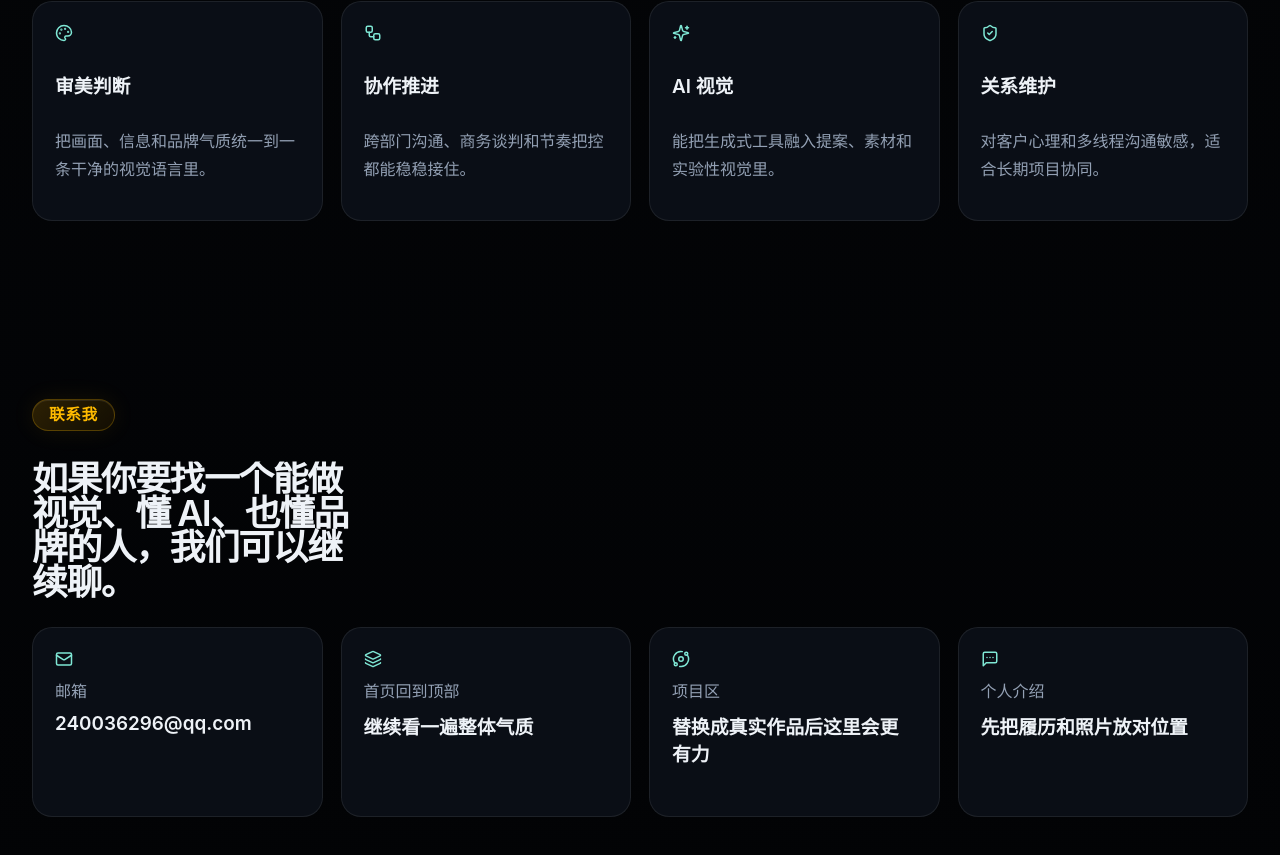
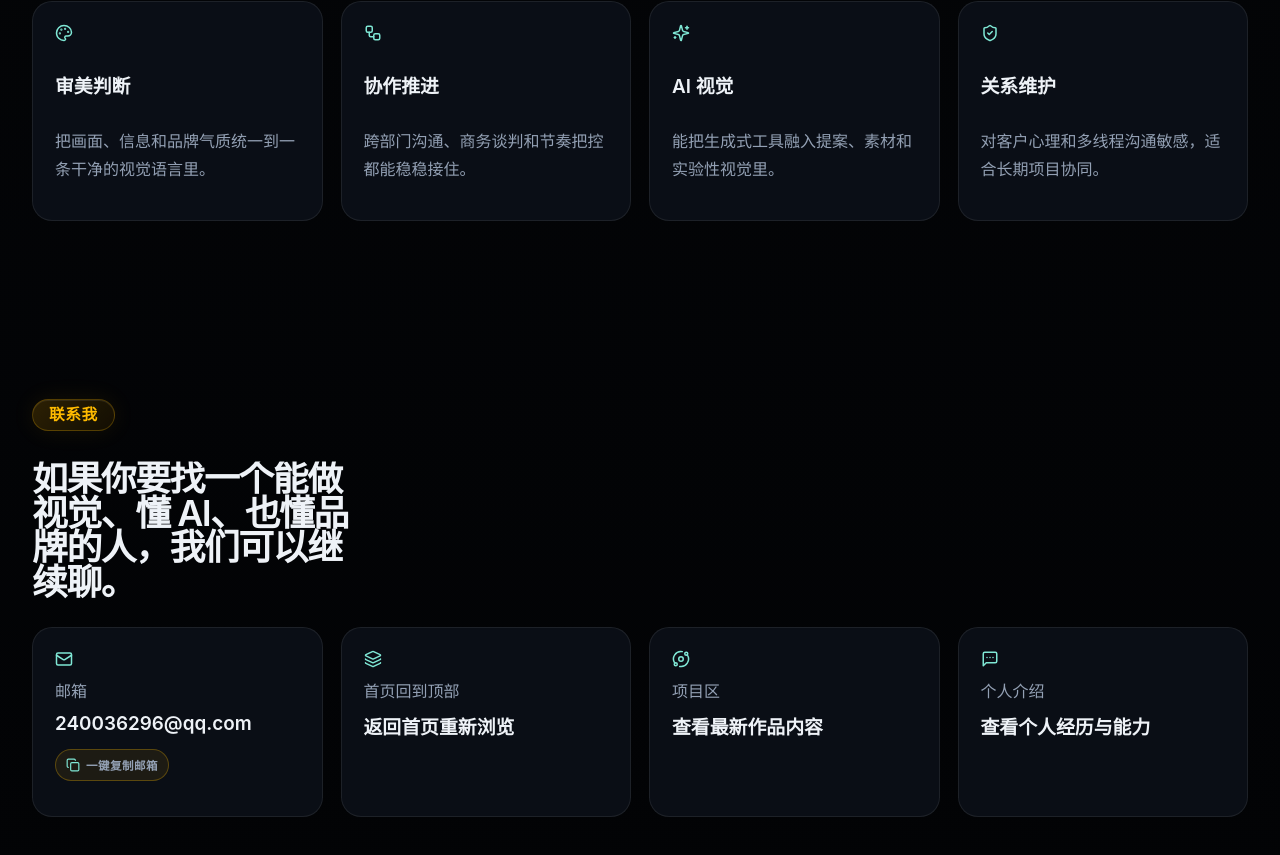
Before and after one commit to a2582337675-afk/ZHANG-ZIQING, a React (Vite) app: page / in a window 1280 px wide. Shown: the part 4575-5430 px from the top of the page. Built offline with nearby package versions, Linux system fonts and the light colour scheme.

Commit message:
修改文案+古风权谋视频

```diff
--- a/src/App.jsx
+++ b/src/App.jsx
@@ -1,6 +1,8 @@
 import { useEffect, useLayoutEffect, useMemo, useRef, useState } from 'react';
 import {
   ArrowUpRight,
+  Check,
+  Copy,
   Home,
   Images,
   Mail,
@@ -25,6 +27,7 @@ gsap.registerPlugin(ScrollTrigger);
 
 const heroVideos = ['/hero-video-01.mp4', '/hero-video-02.mp4', '/hero-video-03.mp4'];
 const postHeroParticleColors = ['#ffffff', '#ffffff'];
+const contactEmail = '240036296@qq.com';
 
 const navItems = [
   { label: '首页', href: '#home', icon: Home },
@@ -413,6 +416,10 @@ function StrengthCard({ icon: Icon, title, text }) {
 }
 
 function BorderGlowButton({ className = '', children, ...props }) {
+  return <GlowSurface className={className} {...props}>{children}</GlowSurface>;
+}
+
+function GlowSurface({ as: Tag = 'button', className = '', children, ...props }) {
   const glowRef = useRef(null);
 
   const setGlow = (x, y, opacity = '1') => {
@@ -446,8 +453,10 @@ function BorderGlowButton({ className = '', children, ...props }) {
     el.style.setProperty('--glow-opacity', '0');
   };
 
+  const sharedProps = Tag === 'button' && !props.type ? { type: 'button' } : {};
+
   return (
-    <button
+    <Tag
       ref={glowRef}
       className={`border-glow-button ${className}`.trim()}
       onPointerEnter={updateGlow}
@@ -455,11 +464,24 @@ function BorderGlowButton({ className = '', children, ...props }) {
       onPointerLeave={clearGlow}
       onFocus={centerGlow}
       onBlur={clearGlow}
+      {...sharedProps}
       {...props}
     >
       {children}
       <span className="border-glow-button__glow" aria-hidden="true" />
-    </button>
+    </Tag>
+  );
+}
+
+function ContactGlowCard({ as = 'a', className = '', children, ...props }) {
+  return (
+    <GlowSurface
+      as={as}
+      className={`contact-card contact-card--interactive ${className}`.trim()}
+      {...props}
+    >
+      {children}
+    </GlowSurface>
   );
 }
 
@@ -524,6 +546,8 @@ export default function App() {
   const ecommerceVideoRef = useRef(null);
   const brandVideoRef = useRef(null);
   const featureVideoRef = useRef(null);
+  const copyEmailTimerRef = useRef(0);
+  const [copiedEmail, setCopiedEmail] = useState(false);
 
   const introItems = useMemo(
     () => [
@@ -570,6 +594,10 @@ export default function App() {
     }
   };
 
+  useEffect(() => () => {
+    window.clearTimeout(copyEmailTimerRef.current);
+  }, []);
+
   useEffect(() => {
     const updateHash = () => {
       setActiveSection(window.location.hash || '#home');
@@ -600,6 +628,32 @@ export default function App() {
       tryPlay(featureVideoRef.current);
     }
   }, [activePortfolioItem.id, activeEcommerceItem.cover, activeBrandItem.cover]);
+
+  const copyEmail = async () => {
+    try {
+      await navigator.clipboard.writeText(contactEmail);
+      setCopiedEmail(true);
+      window.clearTimeout(copyEmailTimerRef.current);
+      copyEmailTimerRef.current = window.setTimeout(() => {
+        setCopiedEmail(false);
+      }, 1800);
+    } catch {
+      const textarea = document.createElement('textarea');
+      textarea.value = contactEmail;
+      textarea.setAttribute('readonly', '');
+      textarea.style.position = 'fixed';
+      textarea.style.opacity = '0';
+      document.body.appendChild(textarea);
+      textarea.select();
+      document.execCommand('copy');
+      document.body.removeChild(textarea);
+      setCopiedEmail(true);
+      window.clearTimeout(copyEmailTimerRef.current);
+      copyEmailTimerRef.current = window.setTimeout(() => {
+        setCopiedEmail(false);
+      }, 1800);
+    }
+  };
 
   useLayoutEffect(() => {
     const root = pageShellRef.current;
@@ -1272,7 +1326,6 @@ export default function App() {
                       <p className="eyebrow">AI漫剧补充视频</p>
                       <h3>古风权谋</h3>
                     </div>
-                    <p>第二条和第三条视频都单独放在这里，不会和首页播放混在一起。</p>
                   </div>
                   <div className="portfolio-video-grid">
                     {activePortfolioItem.videos?.slice(1).map(([label, src]) => (
@@ -1361,26 +1414,36 @@ export default function App() {
             </div>
 
             <div className="contact-grid">
-              <a className="contact-card" href="mailto:240036296@qq.com">
+              <ContactGlowCard
+                as="button"
+                type="button"
+                className="contact-card--copy"
+                onClick={copyEmail}
+                aria-label={copiedEmail ? '邮箱已复制' : '点击复制邮箱'}
+              >
                 <Mail size={18} />
                 <span>邮箱</span>
-                <strong>240036296@qq.com</strong>
-              </a>
-              <a className="contact-card" href="#home">
+                <strong>{contactEmail}</strong>
+                <span className="contact-card__action">
+                  {copiedEmail ? <Check size={14} /> : <Copy size={14} />}
+                  {copiedEmail ? '已复制' : '一键复制邮箱'}
+                </span>
+              </ContactGlowCard>
+              <ContactGlowCard as="a" href="#home">
                 <Layers3 size={18} />
                 <span>首页回到顶部</span>
-                <strong>继续看一遍整体气质</strong>
-              </a>
-              <a className="contact-card" href="#projects">
+                <strong>返回首页重新浏览</strong>
+              </ContactGlowCard>
+              <ContactGlowCard as="a" href="#projects">
                 <Orbit size={18} />
                 <span>项目区</span>
-                <strong>替换成真实作品后这里会更有力</strong>
-              </a>
-              <a className="contact-card" href="#about">
+                <strong>查看最新作品内容</strong>
+              </ContactGlowCard>
+              <ContactGlowCard as="a" href="#about">
                 <MessageSquareMore size={18} />
                 <span>个人介绍</span>
-                <strong>先把履历和照片放对位置</strong>
-              </a>
+                <strong>查看个人经历与能力</strong>
+              </ContactGlowCard>
             </div>
           </div>
         </section>
--- a/src/styles.css
+++ b/src/styles.css
@@ -1485,14 +1485,41 @@ main {
   gap: 10px;
   align-content: start;
   min-height: 190px;
+  appearance: none;
+  font: inherit;
+  color: inherit;
+  text-align: left;
+  cursor: pointer;
   transition:
     transform 220ms ease,
-    border-color 220ms ease;
-}
-
-.contact-card:hover {
+    border-color 220ms ease,
+    box-shadow 220ms ease,
+    background-color 220ms ease;
+}
+
+.contact-card--interactive:hover,
+.contact-card--interactive:focus-visible {
   transform: translateY(-4px);
-  border-color: rgba(127, 231, 213, 0.22);
+  border-color: rgba(168, 85, 247, 0.72);
+  box-shadow:
+    0 0 0 1px rgba(168, 85, 247, 0.18) inset,
+    0 0 24px rgba(168, 85, 247, 0.12);
+}
+
+.contact-card__action {
+  display: inline-flex;
+  align-items: center;
+  gap: 6px;
+  width: fit-content;
+  margin-top: 4px;
+  padding: 7px 10px;
+  border: 1px solid rgba(255, 187, 0, 0.28);
+  border-radius: 999px;
+  background: rgba(255, 187, 0, 0.08);
+  color: var(--signal);
+  font-size: 0.72rem;
+  font-weight: 800;
+  letter-spacing: 0.04em;
 }
 
 @media (max-width: 1180px) {
```
